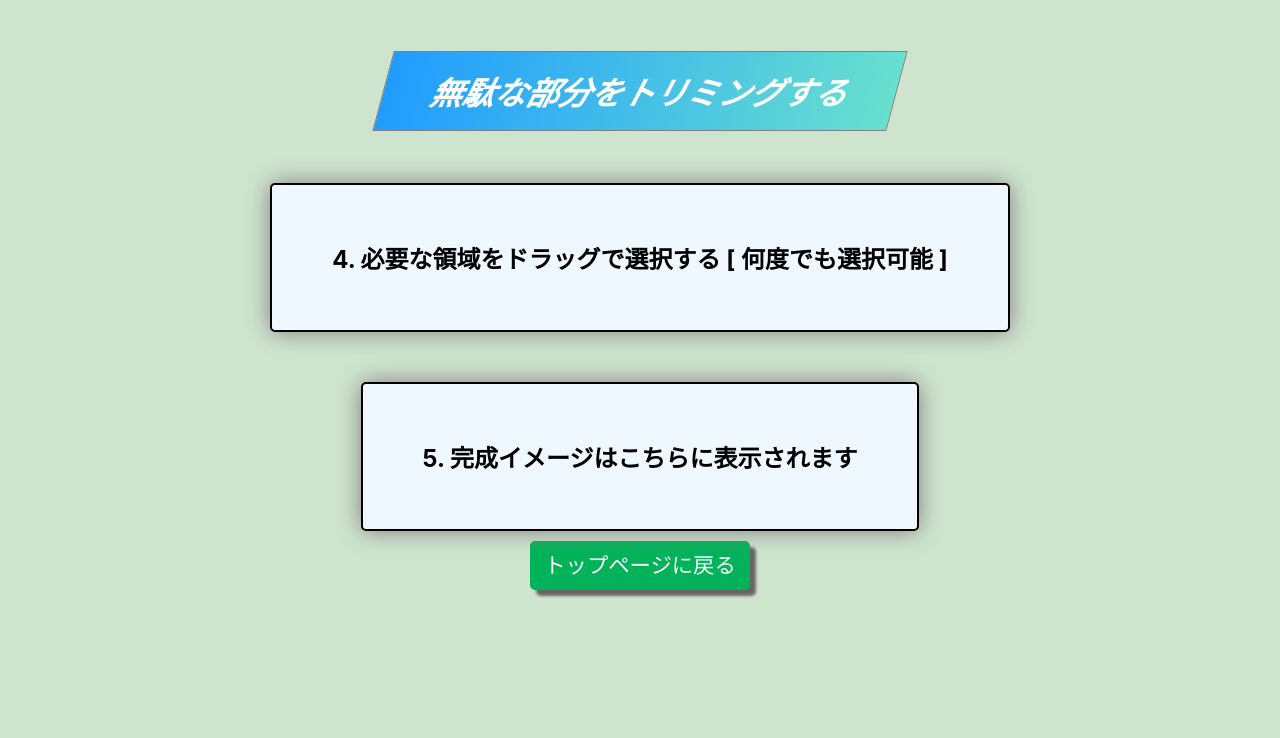
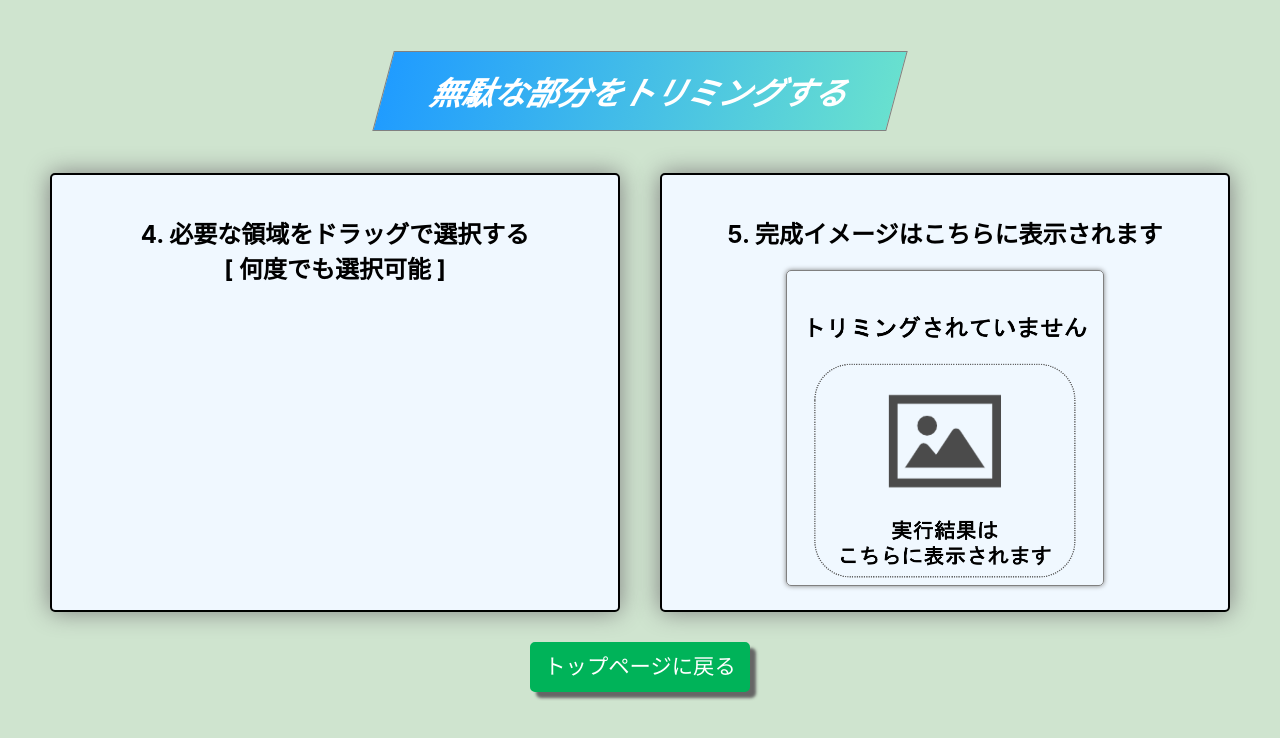
Before and after one commit to kkito0726/stitching-webApp, a React (Create React App) app: page /crop in a window 1280 px wide. Shown: the top 738 px of the page. Built offline with nearby package versions, Linux system fonts and the light colour scheme.

Commit message:
トリミング画面の見た目を改良

```diff
--- a/package.json
+++ b/package.json
@@ -3,6 +3,7 @@
   "version": "1.0.0",
   "description": "A basic demo of react-image-crop. https://github.com/DominicTobias/react-image-crop",
   "keywords": [],
+  "proxy": "https://jsonplaceholder.typicode.com",
   "main": "src/index.js",
   "dependencies": {
     "react": "17.0.2",
--- /dev/null
+++ b/src/ImgCropper.css
@@ -0,0 +1,16 @@
+.cropBox {
+    flex: 1;
+    box-shadow: 0px 0px 25px gray;
+    border: 2px solid black;
+    padding: 20px;
+    position: relative;
+    background-color: aliceblue;
+    border-radius: 5px 5px 5px 5px;
+    margin: 20px;
+}
+
+#cropImg {
+    border: 1px solid gray;
+    box-shadow: 0px 0px 5px gray;
+    border-radius: 5px 5px 5px 5px;
+}
--- a/src/ImgCropper.js
+++ b/src/ImgCropper.js
@@ -3,12 +3,15 @@ import { useState } from 'react';
 import { BrowserRouter, Route, Link, useLocation } from 'react-router-dom'
 import ReactCrop from "react-image-crop";
 import "react-image-crop/dist/ReactCrop.css";
+import "./ImgCropper.css"
+
+import InitImg from "./initImg.png"
 
 export const ImgCropper = () => {
   const src = useLocation().state;
   const [imageRef, setImageRef] = useState(null);
   const [crop, setCrop] = useState({unit: "%", width: 30})
-  const [croppedImageUrl, setcroppedImageUrl] = useState(null);
+  const [croppedImageUrl, setcroppedImageUrl] = useState(InitImg);
 
 
 
@@ -76,9 +79,10 @@ export const ImgCropper = () => {
   return (
     <div className='App'>
       <div className='outerBox'>
-        <h1>無駄な部分をトリミングする</h1>
-          <div className='imageUplodeBox'>
-            <h2>4. 必要な領域をドラッグで選択する [ 何度でも選択可能 ]</h2>
+      <h1>無駄な部分をトリミングする</h1>
+        <div style={{display: "flex"}}>
+          <div className='cropBox'>
+            <h2>4. 必要な領域をドラッグで選択する<br />[ 何度でも選択可能 ]</h2>
             {src && (
               <ReactCrop
                 src={src}
@@ -92,12 +96,15 @@ export const ImgCropper = () => {
             )}
           </div>
           <br />
-          <div className='imageUplodeBox'>
+          <div className='cropBox'>
             <h2>5. 完成イメージはこちらに表示されます</h2>
             {croppedImageUrl && (
-              <img alt="Crop" style={{ width: "60%" }} src={croppedImageUrl} />
+              <img alt="Crop" style={{ width: "60%" }} src={croppedImageUrl} id="cropImg" />
             )}
           </div>
+        </div>
+
+
           <Link to="/" className='button'>トップページに戻る</Link>
       </div>
 
```
Also changed, not shown: src/initImg.png (added).
